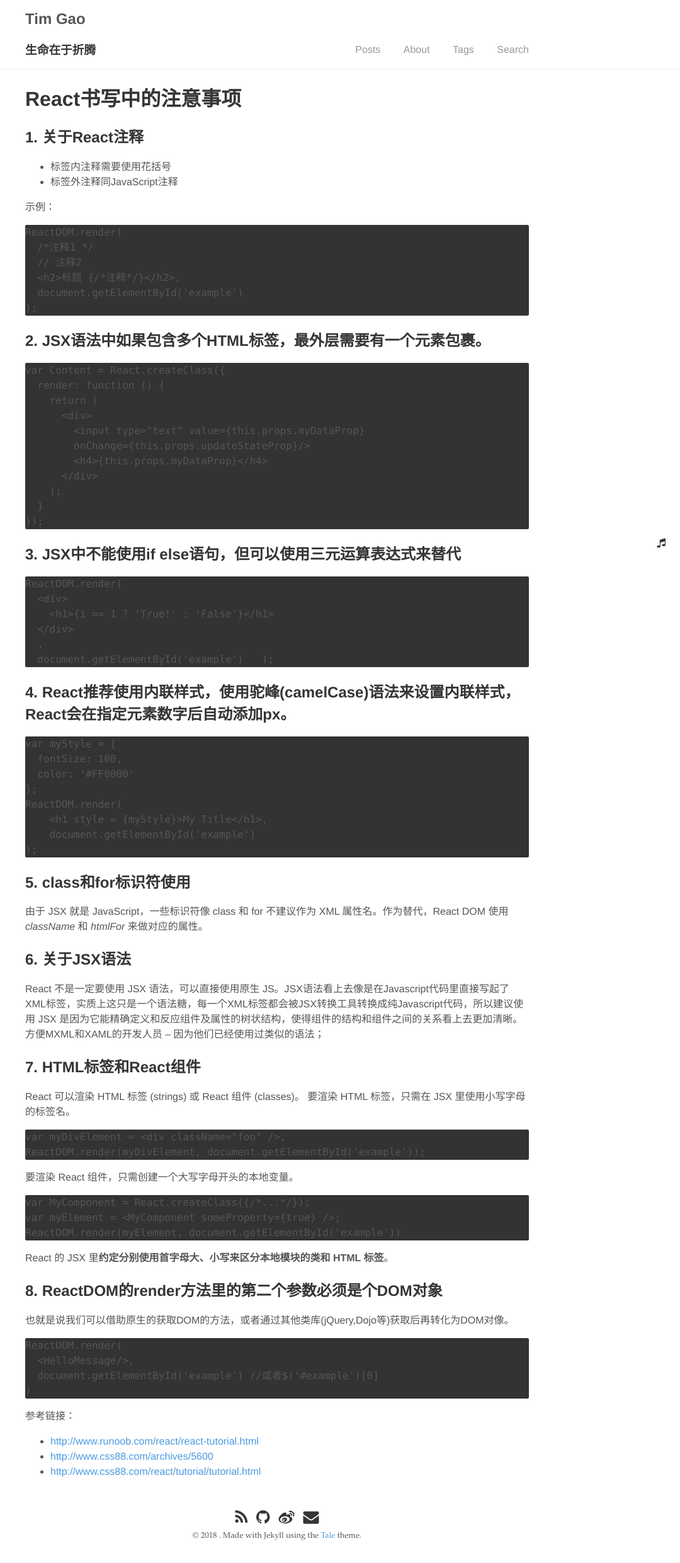
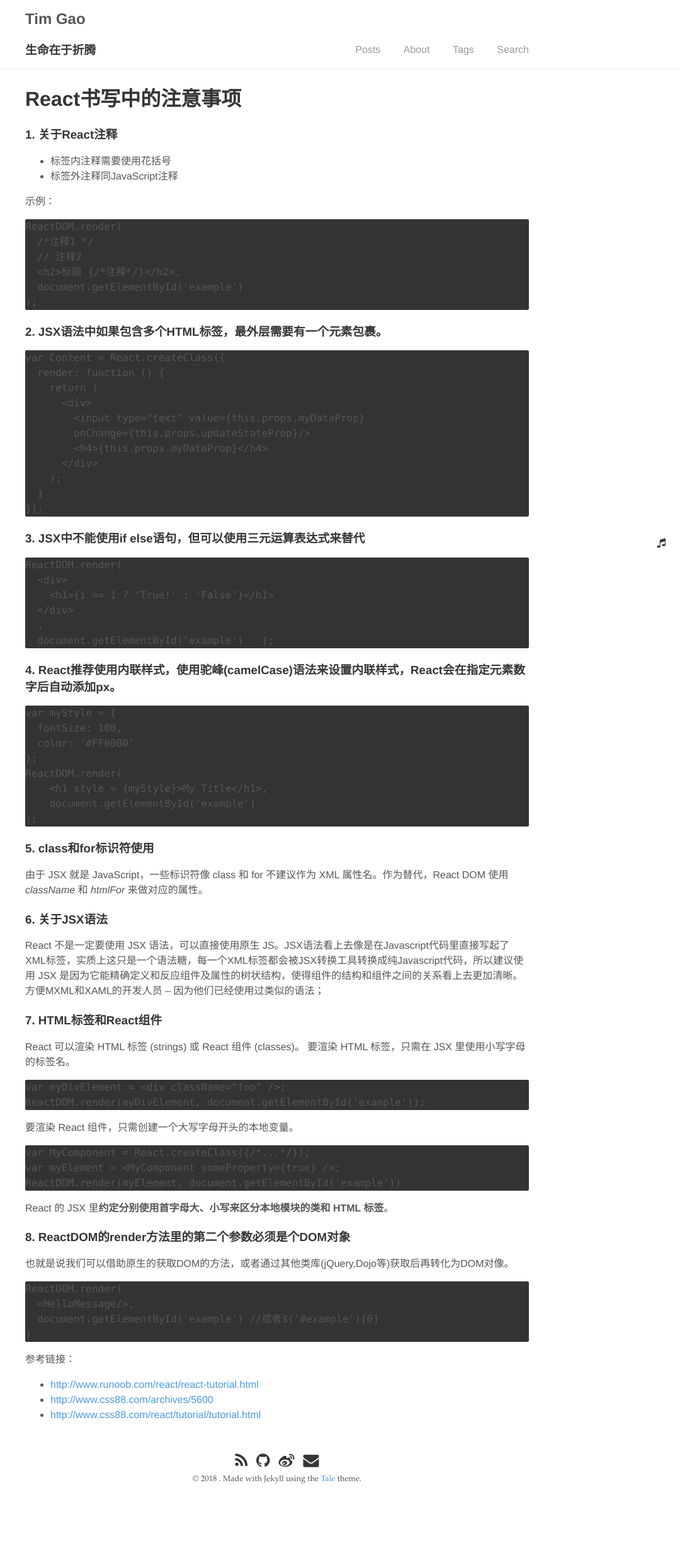
Before and after one commit to tim-gao/Blogs, a Jekyll site: the page built from _posts/2018-02-22-react-study-notes.md, in a window 1280 px wide. Shown: the whole page at 63% size, without its empty margins (200-1280 px from the left). Built offline with Jekyll 4.4.1, drawn with Linux system fonts in a browser that asks for light colours; comment, search, counter and statistics services are not loaded; after the commit the page ends 2391 px from its top, so only the background shows below that.

```diff
--- a/_posts/2018-02-22-react-study-notes.md
+++ b/_posts/2018-02-22-react-study-notes.md
@@ -8,7 +8,7 @@ tags: [codes]
 ---
 # React书写中的注意事项
 
-## 1. 关于React注释
+### 1. 关于React注释
 
 * 标签内注释需要使用花括号
 * 标签外注释同JavaScript注释
@@ -22,7 +22,7 @@ tags: [codes]
       document.getElementById('example')
     );
 
-## 2. JSX语法中如果包含多个HTML标签，最外层需要有一个元素包裹。
+### 2. JSX语法中如果包含多个HTML标签，最外层需要有一个元素包裹。
 
     var Content = React.createClass({
       render: function () {
@@ -36,7 +36,7 @@ tags: [codes]
       }
     });
 
-## 3. JSX中不能使用if else语句，但可以使用三元运算表达式来替代
+### 3. JSX中不能使用if else语句，但可以使用三元运算表达式来替代
 
     ReactDOM.render(
       <div>
@@ -46,7 +46,7 @@ tags: [codes]
       document.getElementById('example')
   );
 
-## 4. React推荐使用内联样式，使用驼峰(camelCase)语法来设置内联样式，React会在指定元素数字后自动添加px。
+### 4. React推荐使用内联样式，使用驼峰(camelCase)语法来设置内联样式，React会在指定元素数字后自动添加px。
 
     var myStyle = {
       fontSize: 100,
@@ -57,15 +57,15 @@ tags: [codes]
         document.getElementById('example')
     );
 
-## 5. class和for标识符使用
+### 5. class和for标识符使用
 
 由于 JSX 就是 JavaScript，一些标识符像 class 和 for 不建议作为 XML 属性名。作为替代，React DOM 使用 _className_ 和 _htmlFor_ 来做对应的属性。
 
-## 6. 关于JSX语法
+### 6. 关于JSX语法
 
 React 不是一定要使用 JSX 语法，可以直接使用原生 JS。JSX语法看上去像是在Javascript代码里直接写起了XML标签，实质上这只是一个语法糖，每一个XML标签都会被JSX转换工具转换成纯Javascript代码，所以建议使用 JSX 是因为它能精确定义和反应组件及属性的树状结构，使得组件的结构和组件之间的关系看上去更加清晰。方便MXML和XAML的开发人员 – 因为他们已经使用过类似的语法；
 
-## 7. HTML标签和React组件
+### 7. HTML标签和React组件
 React 可以渲染 HTML 标签 (strings) 或 React 组件 (classes)。
 要渲染 HTML 标签，只需在 JSX 里使用小写字母的标签名。
 
@@ -80,7 +80,7 @@ React 可以渲染 HTML 标签 (strings) 或 React 组件 (classes)。
 
 React 的 JSX 里**约定分别使用首字母大、小写来区分本地模块的类和 HTML 标签**。
 
-## 8. ReactDOM的render方法里的第二个参数必须是个DOM对象
+### 8. ReactDOM的render方法里的第二个参数必须是个DOM对象
 
 也就是说我们可以借助原生的获取DOM的方法，或者通过其他类库(jQuery,Dojo等)获取后再转化为DOM对像。
 
```
